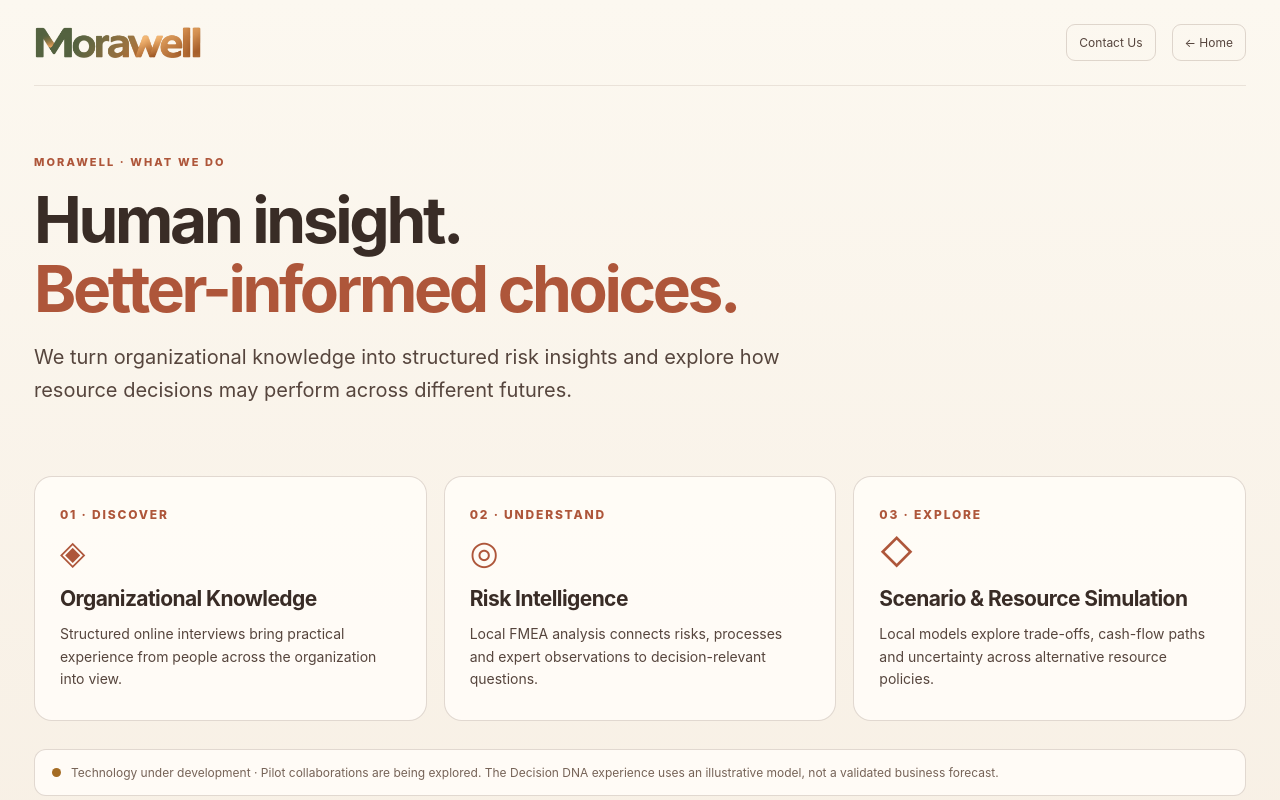
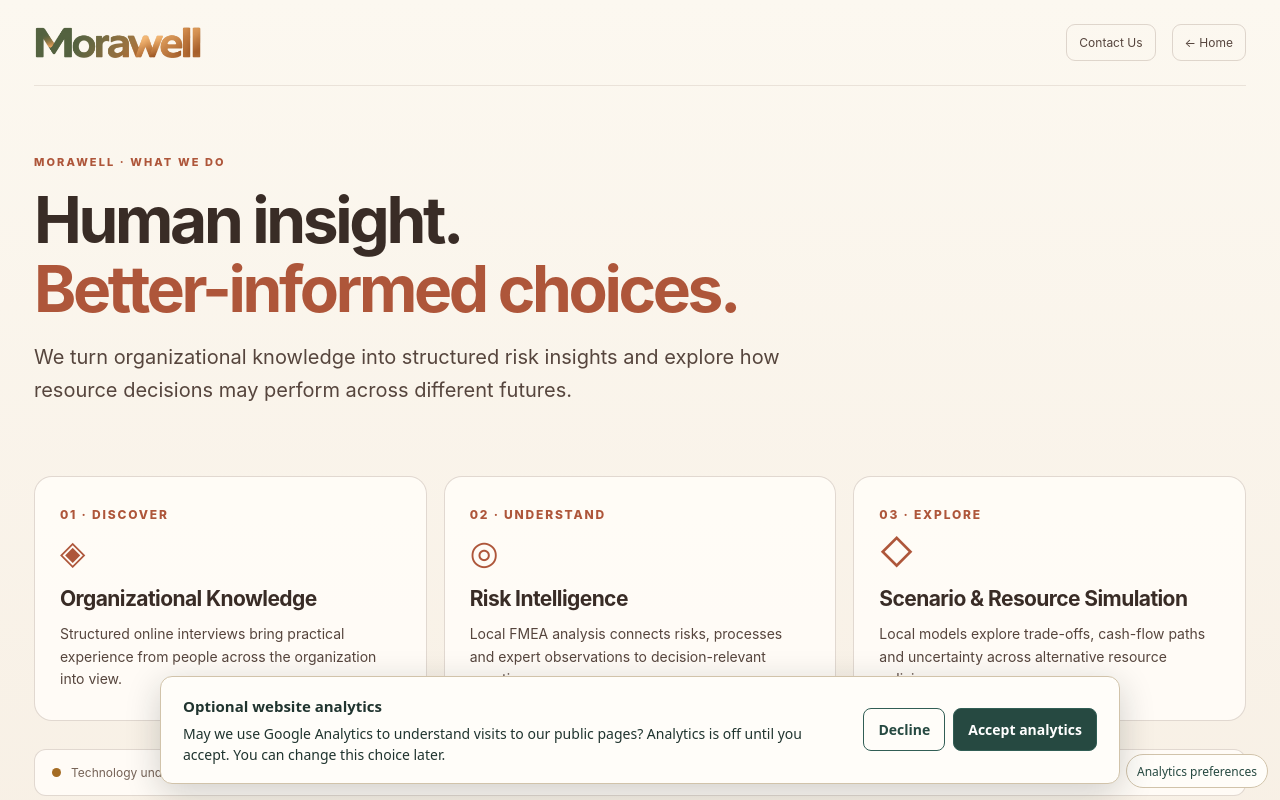
Before and after one commit to SRGhodsi/morawell-website, a plain HTML site: page services.html in a window 1280 px wide. Shown: the top 800 px of the page. Drawn offline with Linux system fonts and the light colour scheme.

Commit message:
Add consent-based Google Analytics 4 integration

```diff
--- /dev/null
+++ b/analytics-consent.css
@@ -0,0 +1,61 @@
+/* Isolated opt-in UI; does not modify the existing site styles. */
+.mw-consent-banner,
+.mw-consent-banner *,
+.mw-consent-settings { box-sizing: border-box; }
+.mw-consent-banner {
+  position: fixed;
+  z-index: 2147483000;
+  left: max(16px, env(safe-area-inset-left));
+  right: max(16px, env(safe-area-inset-right));
+  bottom: max(16px, env(safe-area-inset-bottom));
+  display: flex;
+  gap: 18px;
+  justify-content: space-between;
+  align-items: center;
+  max-width: 960px;
+  margin-inline: auto;
+  padding: 18px 22px;
+  border: 1px solid #d1c3aa;
+  border-radius: 12px;
+  background: #fffdf9;
+  box-shadow: 0 9px 35px rgba(21, 31, 30, .20);
+  color: #20342f;
+  font: 14px/1.5 system-ui, -apple-system, 'Segoe UI', sans-serif;
+}
+.mw-consent-content { flex: 1 1 auto; min-width: 0; }
+.mw-consent-content strong { font-size: 15px; }
+.mw-consent-content p { margin: 6px 0 0; }
+.mw-consent-actions { flex: 0 0 auto; display: flex; gap: 8px; }
+.mw-consent-button {
+  border: 1px solid #315e55;
+  border-radius: 8px;
+  min-height: 42px;
+  padding: 10px 14px;
+  cursor: pointer;
+  font: inherit;
+  font-weight: 650;
+}
+.mw-consent-decline { color: #264941; background: transparent; }
+.mw-consent-accept { color: #fff; background: #264941; }
+.mw-consent-button:focus-visible,
+.mw-consent-settings:focus-visible { outline: 3px solid #ad8c4f; outline-offset: 3px; }
+.mw-consent-settings {
+  position: fixed;
+  z-index: 2147482999;
+  right: max(12px, env(safe-area-inset-right));
+  bottom: max(12px, env(safe-area-inset-bottom));
+  min-height: 34px;
+  padding: 7px 10px;
+  border: 1px solid #d1c3aa;
+  border-radius: 18px;
+  color: #264941;
+  background: #fffdf9;
+  font: 12px/1.25 system-ui, -apple-system, 'Segoe UI', sans-serif;
+  cursor: pointer;
+}
+@media (max-width: 650px) {
+  .mw-consent-banner { flex-direction: column; align-items: stretch; padding: 15px; }
+  .mw-consent-actions { justify-content: flex-end; }
+  .mw-consent-button { flex: 1; }
+  .mw-consent-settings { font-size: 11px; }
+}
--- /dev/null
+++ b/analytics-consent.js
@@ -0,0 +1,136 @@
+/* MoraWell GA4 — optional, consent-first analytics for public pages.
+ * Only load Google's script after the visitor explicitly accepts analytics.
+ * Never send inputs, query strings, hash fragments, interview answers or case identifiers.
+ * This file is intentionally separate from the Decision DNA app.js.
+ */
+(function () {
+  'use strict';
+  const MEASUREMENT_ID = 'G-N0R69YYB19';
+  const STORAGE_KEY = 'morawell_analytics_consent_v1';
+  let analyticsStarted = false;
+
+  function loadSavedChoice() {
+    try { return window.localStorage.getItem(STORAGE_KEY); } catch (_e) { return null; }
+  }
+
+  function saveChoice(choice) {
+    try { window.localStorage.setItem(STORAGE_KEY, choice); } catch (_e) { /* Storage may be disabled */ }
+  }
+
+  function cleanUrl(urlString) {
+    if (!urlString) return '';
+    try {
+      const url = new URL(urlString, location.href);
+      if (url.protocol !== 'https:' && url.protocol !== 'http:') return '';
+      return url.origin + url.pathname;
+    } catch (_e) { return ''; }
+  }
+
+  function beginAnalytics() {
+    if (analyticsStarted) return;
+    analyticsStarted = true;
+
+    window.dataLayer = window.dataLayer || [];
+    window.gtag = function () { window.dataLayer.push(arguments); };
+    const safeLocation = cleanUrl(window.location.href);
+    const safeReferrer = cleanUrl(document.referrer);
+
+    // Basic consent mode: Google tag is NOT loaded before consent.
+    window.gtag('consent', 'default', {
+      analytics_storage: 'granted',
+      ad_storage: 'denied',
+      ad_user_data: 'denied',
+      ad_personalization: 'denied'
+    });
+    window.gtag('js', new Date());
+    window.gtag('set', {
+      page_location: safeLocation,
+      page_referrer: safeReferrer,
+      allow_google_signals: false,
+      allow_ad_personalization_signals: false
+    });
+    window.gtag('config', MEASUREMENT_ID, {
+      send_page_view: false,
+      page_location: safeLocation,
+      page_referrer: safeReferrer,
+      allow_google_signals: false,
+      allow_ad_personalization_signals: false
+    });
+    window.gtag('event', 'page_view', {
+      page_location: safeLocation,
+      page_referrer: safeReferrer,
+      page_title: document.title
+    });
+
+    const tag = document.createElement('script');
+    tag.async = true;
+    tag.src = 'https://www.googletagmanager.com/gtag/js?id=' + encodeURIComponent(MEASUREMENT_ID);
+    tag.referrerPolicy = 'no-referrer';
+    document.head.appendChild(tag);
+  }
+
+  function createButton(label, className, onClick) {
+    const button = document.createElement('button');
+    button.type = 'button';
+    button.className = className;
+    button.textContent = label;
+    button.addEventListener('click', onClick);
+    return button;
+  }
+
+  function showChoices() {
+    const old = document.getElementById('morawell-analytics-consent');
+    if (old) old.remove();
+    const banner = document.createElement('section');
+    banner.id = 'morawell-analytics-consent';
+    banner.className = 'mw-consent-banner';
+    banner.setAttribute('role', 'dialog');
+    banner.setAttribute('aria-label', 'Analytics preference');
+
+    const content = document.createElement('div');
+    content.className = 'mw-consent-content';
+    const heading = document.createElement('strong');
+    heading.textContent = 'Optional website analytics';
+    const description = document.createElement('p');
+    description.textContent = 'May we use Google Analytics to understand visits to our public pages? Analytics is off until you accept. You can change this choice later.';
+    content.append(heading, description);
+
+    const actions = document.createElement('div');
+    actions.className = 'mw-consent-actions';
+    actions.append(
+      createButton('Decline', 'mw-consent-button mw-consent-decline', function () { setChoice('declined'); }),
+      createButton('Accept analytics', 'mw-consent-button mw-consent-accept', function () { setChoice('accepted'); })
+    );
+    banner.append(content, actions);
+    document.body.appendChild(banner);
+  }
+
+  function setChoice(choice) {
+    const old = loadSavedChoice();
+    saveChoice(choice);
+    document.getElementById('morawell-analytics-consent')?.remove();
+    if (choice === 'accepted') {
+      beginAnalytics();
+    } else if (old === 'accepted' && analyticsStarted) {
+      // Unload tags and stop future measurement on this page after revocation.
+      // Basic consent mode does not transmit 'denied' pings: reload into tag-free state.
+      location.reload();
+    }
+  }
+
+  function addPreferenceButton() {
+    const button = createButton('Analytics preferences', 'mw-consent-settings', showChoices);
+    button.setAttribute('aria-label', 'Change analytics preferences');
+    document.body.appendChild(button);
+  }
+
+  function start() {
+    addPreferenceButton();
+    const choice = loadSavedChoice();
+    if (choice === 'accepted') beginAnalytics();
+    else if (choice !== 'declined') showChoices();
+  }
+
+  if (document.readyState === 'loading') document.addEventListener('DOMContentLoaded', start, {once:true});
+  else start();
+})();
--- a/services.html
+++ b/services.html
@@ -2,13 +2,15 @@
 <html lang="en" data-theme="ivory">
 <head>
   <meta charset="utf-8" />
-  <meta http-equiv="Content-Security-Policy" content="default-src 'self'; script-src 'self'; style-src 'self' 'unsafe-inline'; img-src 'self' data:; font-src 'self'; connect-src 'none'; object-src 'none'; frame-src 'none'; worker-src 'none'; base-uri 'none'; form-action 'none'" />
+  <meta http-equiv="Content-Security-Policy" content="default-src 'self'; script-src 'self' https://www.googletagmanager.com; style-src 'self' 'unsafe-inline'; img-src 'self' data: https://www.google-analytics.com https://region1.google-analytics.com; font-src 'self'; connect-src 'self' https://www.googletagmanager.com https://www.google-analytics.com https://region1.google-analytics.com; object-src 'none'; frame-src 'none'; worker-src 'none'; base-uri 'none'; form-action 'none'" />
   <meta name="referrer" content="no-referrer" />
   <meta name="viewport" content="width=device-width, initial-scale=1" />
   <meta name="theme-color" content="#fcf8f0" />
   <meta name="description" content="Morawell services — human knowledge, risk intelligence, and scenario exploration." />
   <title>Our Services — Morawell</title>
   <link rel="stylesheet" href="./styles.css" />
+  <link rel="stylesheet" href="./analytics-consent.css" />
+  <script src="./analytics-consent.js" defer></script>
 </head>
 <body>
   <div class="ambient ambient-one" aria-hidden="true"></div>
```
Also changed, not shown: contact.html (+3 -1 lines), index.html (+3 -1 lines).
